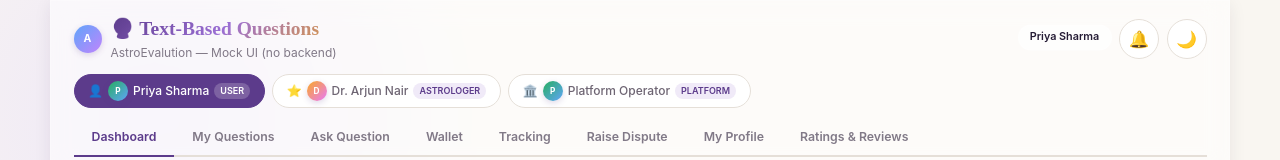
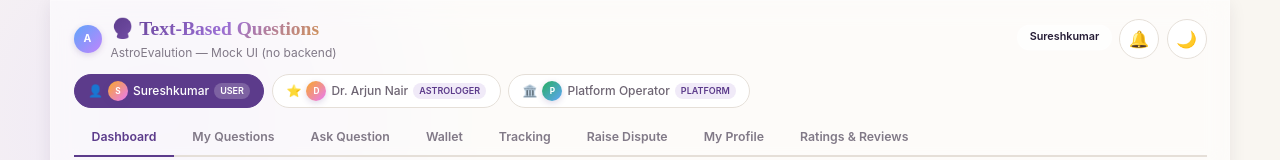
Before and after one commit to sureshkumar2personal-bit/text-based, a React (Vite) app: page / in a window 1280 px wide. Shown: the top 160 px of the page. Built offline with nearby package versions, Linux system fonts and the light colour scheme.

Commit message:
user name change

```diff
--- a/src/components/user/UserDisputeTracking.jsx
+++ b/src/components/user/UserDisputeTracking.jsx
@@ -34,7 +34,7 @@ export default function UserDisputeTracking() {
 
   const sendMessage = () => {
     if (!newMsg.trim()) return;
-    addDisputeMessage(selected.id, 'user', 'u-1', 'Priya Sharma', newMsg.trim());
+    addDisputeMessage(selected.id, 'user', 'u-1', 'Sureshkumar', newMsg.trim());
     addNotification(NOTIF_TYPES.DISPUTE_RAISED, 'New Message on Dispute', 'User sent a new message on dispute #' + selected.questionCode, ['astrologer', 'platform'], { tab: 'disputes' });
     setNewMsg('');
   };
--- a/src/data/DataContext.jsx
+++ b/src/data/DataContext.jsx
@@ -191,14 +191,14 @@ export function DataProvider({ children }) {
       createdAt: new Date().toISOString(), updatedAt: new Date().toISOString(),
       questionCode: data.questionCode, questionTitle: data.questionTitle,
       questionText: data.questionText,
-      userFullName: 'Priya Sharma', astrologerName,
+      userFullName: 'Sureshkumar', astrologerName,
       purchaseAmount: data.purchaseAmount, purchaseStatus: 'disputed'
     };
     setDisputes(prev => [d, ...prev]);
     updateQuestionStatus(data.questionId, 'disputed');
     setDisputeMessages(prev => [...prev, {
       id: `dm-${Date.now()}`, disputeId: d.id, senderType: 'user', senderId: 'u-1',
-      senderName: 'Priya Sharma',
+      senderName: 'Sureshkumar',
       message: `Dispute raised: ${data.reason}. ${data.description}`,
       createdAt: new Date().toISOString()
     }]);
--- a/src/data/mockData.js
+++ b/src/data/mockData.js
@@ -1,7 +1,7 @@
 const now = new Date();
 
 export const actors = {
-  user: { id: 'u-1', fullName: 'Priya Sharma', email: 'priya@example.com', mobile: '+91-9876543210' },
+  user: { id: 'u-1', fullName: 'Sureshkumar', email: 'priya@example.com', mobile: '+91-9876543210' },
   astrologer: { id: 'a-1', displayName: 'Dr. Arjun Nair', title: 'Vedic Astrologer', email: 'arjun@astro.com', mobile: '+91-8765432109', rating: 4.5, reviewCount: 128 },
   platform: { id: 'adm-1', fullName: 'Platform Operator', role: 'platform_operator' }
 };
@@ -672,7 +672,7 @@ export const disputes = [
     updatedAt: new Date(now.getTime() - 1 * 86400000).toISOString(),
     questionCode: 'Q-V9C-D2A', questionTitle: 'Health issue',
     questionText: 'Enakku weekly thalai vali irukku. En chart la ethavathu dosham irukka?',
-    userFullName: 'Priya Sharma', astrologerName: 'Dr. Arjun Nair',
+    userFullName: 'Sureshkumar', astrologerName: 'Dr. Arjun Nair',
     purchaseAmount: 199, purchaseStatus: 'disputed'
   },
   {
@@ -690,7 +690,7 @@ export const disputes = [
     updatedAt: new Date(now.getTime() - 12 * 3600000).toISOString(),
     questionCode: 'Q-K2M-L8N', questionTitle: 'Investment timing',
     questionText: 'I am planning to invest in real estate. Is this a good time based on my chart?',
-    userFullName: 'Priya Sharma', astrologerName: 'Dr. Arjun Nair',
+    userFullName: 'Sureshkumar', astrologerName: 'Dr. Arjun Nair',
     purchaseAmount: 299, purchaseStatus: 'disputed'
   }
 ];
@@ -698,12 +698,12 @@ export const disputes = [
 export const disputeMessages = [
   {
     id: 'dm-1', disputeId: 'disp-1', senderType: 'user', senderId: 'u-1',
-    senderName: 'Priya Sharma', message: 'Dispute raised: incomplete_answer. The answer was too brief and did not address my specific health concerns.',
+    senderName: 'Sureshkumar', message: 'Dispute raised: incomplete_answer. The answer was too brief and did not address my specific health concerns.',
     createdAt: new Date(now.getTime() - 2 * 86400000).toISOString()
   },
   {
     id: 'dm-2', disputeId: 'disp-2', senderType: 'user', senderId: 'u-1',
-    senderName: 'Priya Sharma', message: 'Dispute raised: too_brief. Could you elaborate more on the timing aspect?',
+    senderName: 'Sureshkumar', message: 'Dispute raised: too_brief. Could you elaborate more on the timing aspect?',
     createdAt: new Date(now.getTime() - 3 * 86400000).toISOString()
   },
   {
@@ -713,12 +713,12 @@ export const disputeMessages = [
   },
   {
     id: 'dm-4', disputeId: 'disp-2', senderType: 'user', senderId: 'u-1',
-    senderName: 'Priya Sharma', message: 'I need exact dates and the reasoning based on my birth chart placements.',
+    senderName: 'Sureshkumar', message: 'I need exact dates and the reasoning based on my birth chart placements.',
     createdAt: new Date(now.getTime() - 18 * 3600000).toISOString()
   },
   {
     id: 'dm-5', disputeId: 'disp-2', senderType: 'user', senderId: 'u-1',
-    senderName: 'Priya Sharma', message: 'Dispute escalated to platform.',
+    senderName: 'Sureshkumar', message: 'Dispute escalated to platform.',
     createdAt: new Date(now.getTime() - 12 * 3600000).toISOString()
   }
 ];
```
Also changed, not shown: 1 other file (tests, documents, lock files or other folders).
